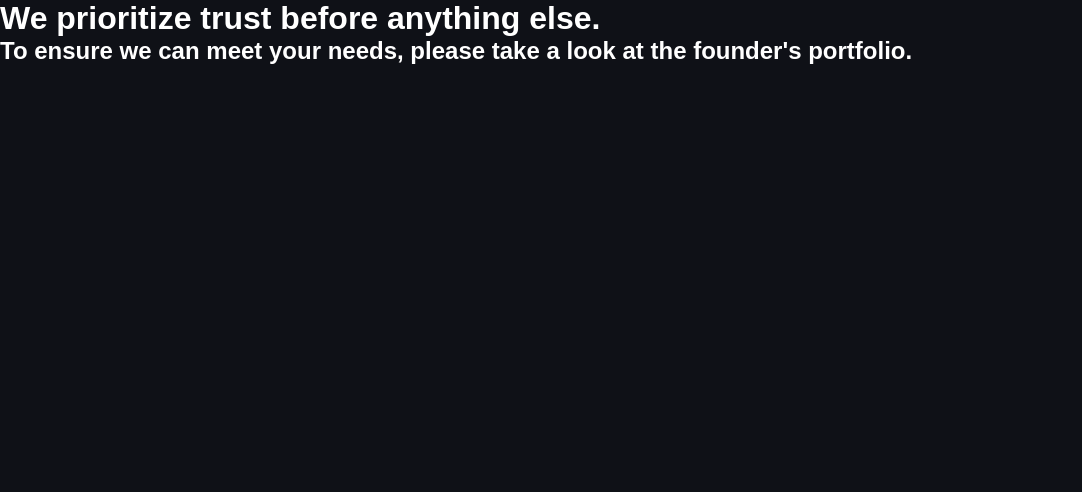
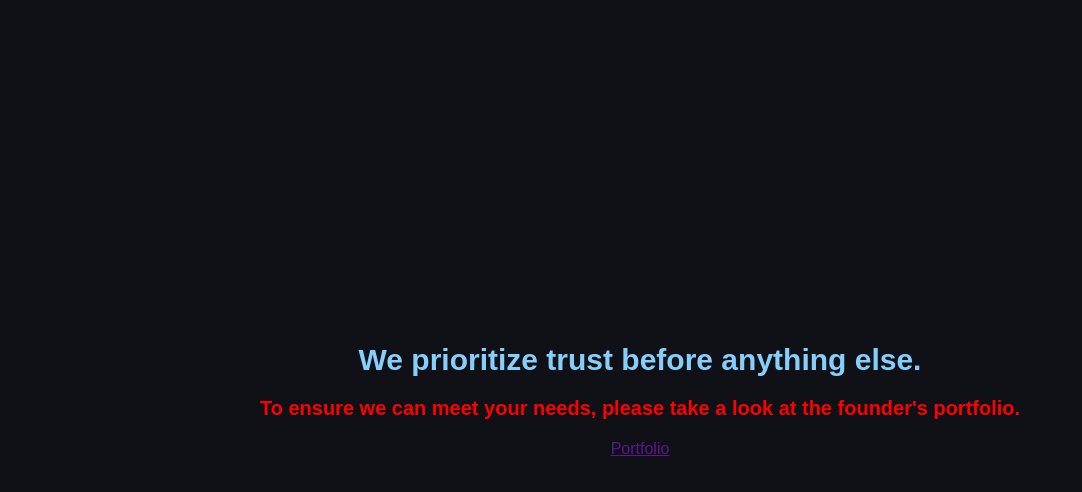
Before and after one commit to Adam57055/Code4Better, a plain HTML site: page portfolio.html in a window 1280 px wide. Shown: the whole page, without its empty margins (0-1082 px from the left). Drawn offline with Linux system fonts and the light colour scheme; a web font is replaced by a local one.

Commit message:
Added styling edits

```diff
--- a/portfolio.css
+++ b/portfolio.css
@@ -11,3 +11,22 @@ body{
     background-color: #0f1117;
     color: white;
 }
+
+.content{
+    display: flex;
+    flex-direction: column;
+    align-items: center;
+    justify-content: center;
+    gap: 20px;
+    min-height: 100vh;
+}
+
+.main{
+    font-size: 30px;
+    color: lightskyblue;
+}
+
+.secondary{
+    font-size: 20px;
+    color: red;
+}
--- a/portfolio.html
+++ b/portfolio.html
@@ -10,6 +10,7 @@
     <div class="content">
         <h1 class="main">We prioritize trust before anything else.</h1>
         <h2 class="secondary">To ensure we can meet your needs, please take a look at the founder's portfolio.</h2>
+        <a href="" class="portfolio">Portfolio</a>
     </div>
 </body>
 </html>
```
